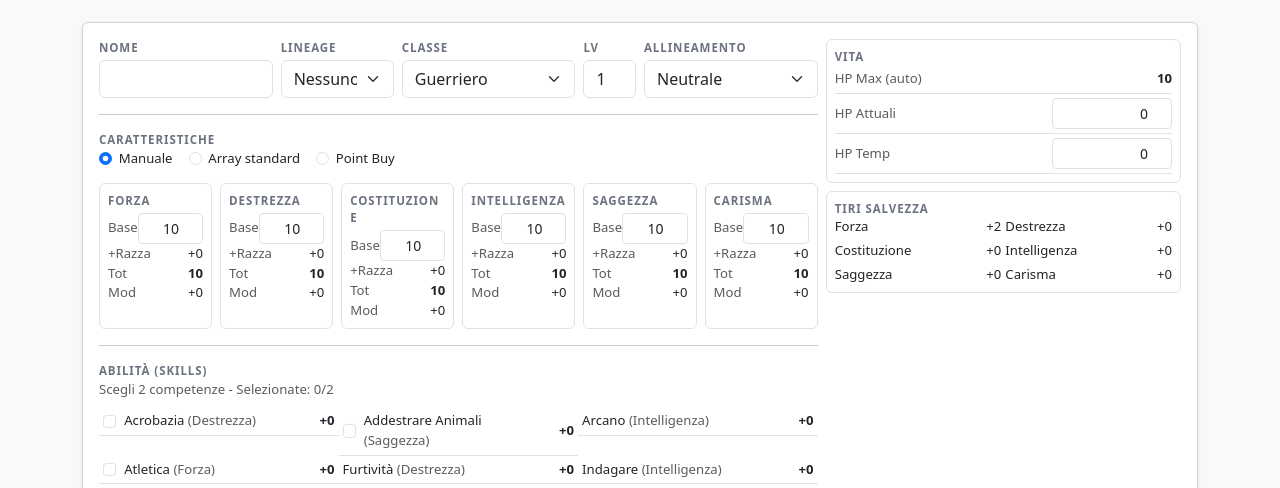
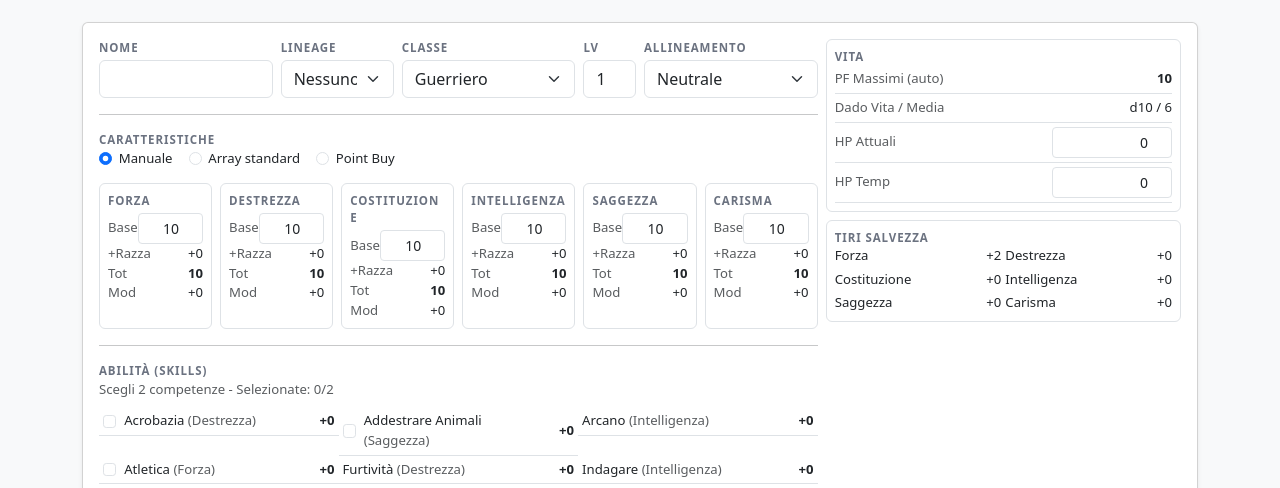
Before and after one commit to mixman1978/dnd-sheet, a Flask app: page / in a window 1280 px wide. Shown: the part 58-546 px from the top of the page. Run offline with Flask 3, Linux system fonts and the light colour scheme; data comes from the database, SQL or seed files in the repository; tables that the repository leaves empty hold one stand-in row (values such as "Sample post"); some libraries are stand-ins or nearby versions.

Commit message:
Add automatic HP max and over-max visual warning

```diff
--- a/app.py
+++ b/app.py
@@ -36,8 +36,6 @@ from engine.calc import (
     ability_mod,
     proficiency_bonus,
     total_stats,
-    hp_max,
-    hit_die,
     class_skill_choices,
     saving_throws,
     spellcasting_ability,
@@ -88,6 +86,21 @@ ALLOWED_SHIELD_BY_CLASS = {
     "Bardo": False,
 }
 
+HIT_DIE_BY_CLASS = {
+    "Barbaro": 12,
+    "Guerriero": 10,
+    "Paladino": 10,
+    "Ranger": 10,
+    "Bardo": 8,
+    "Chierico": 8,
+    "Druido": 8,
+    "Monaco": 8,
+    "Ladro": 8,
+    "Warlock": 8,
+    "Stregone": 6,
+    "Mago": 6,
+}
+
 def new_pg() -> dict:
     return json.loads(json.dumps(DEFAULT_PG, ensure_ascii=False))
 
@@ -218,6 +231,14 @@ def point_buy_cost(stats: dict) -> int | None:
             return None
         total += cost
     return total
+
+
+def hp_max_average(level: int, con_mod: int, hit_die: int) -> int:
+    if level <= 0:
+        return 0
+    first = hit_die + con_mod
+    per_level = ((hit_die // 2) + 1) + con_mod
+    return first + max(0, level - 1) * per_level
 
 
 def build_sheet_context(pg: dict, allowed_skills: list[str] | None = None, choose_n: int = 0) -> dict:
@@ -254,7 +275,10 @@ def build_sheet_context(pg: dict, allowed_skills: list[str] | None = None, choos
         )
 
     con_mod = mods["cos"]
-    hpmax = int(hp_max(pg.get("level") or 1, pg.get("classe"), con_mod, "medio"))
+    class_name = pg.get("classe")
+    class_hit_die = HIT_DIE_BY_CLASS.get(class_name) if isinstance(class_name, str) else None
+    level = int(pg.get("level") or 1)
+    hp_max_auto = hp_max_average(level, con_mod, class_hit_die) if class_hit_die else None
 
     allowed_armor = ALLOWED_ARMOR_BY_CLASS.get(pg.get("classe"), ["none", "light", "medium", "heavy"])
     shield_allowed = ALLOWED_SHIELD_BY_CLASS.get(pg.get("classe"), True)
@@ -317,7 +341,15 @@ def build_sheet_context(pg: dict, allowed_skills: list[str] | None = None, choos
         "initiative": initiative,
         "ac": ac,
         "dex_mod": dex_mod,
-        "hpmax": hpmax,
+        "hpmax": hp_max_auto,
+        "hp": {
+            "max_auto": hp_max_auto,
+            "current": pg.get("hp_current", 0),
+            "temp": pg.get("hp_temp", 0),
+            "hit_die": class_hit_die,
+            "con_mod": con_mod,
+            "per_level_avg": ((class_hit_die // 2) + 1) if class_hit_die else None,
+        },
         "melee_attack_bonus": melee_attack_bonus,
         "ranged_attack_bonus": ranged_attack_bonus,
         "allowed_armor": allowed_armor,
@@ -325,7 +357,7 @@ def build_sheet_context(pg: dict, allowed_skills: list[str] | None = None, choos
         "choose_n": int(choose_n or 0),
         "allowed_skills": allowed,
         "speed_auto": 9,
-        "hit_die": hit_die(pg.get("classe")),
+        "hit_die": class_hit_die,
     }
 
 
--- a/templates/index.html
+++ b/templates/index.html
@@ -288,7 +288,7 @@
                 <div class="col-12 col-md-6">
                   <div class="d-flex justify-content-between align-items-center py-1 border-bottom">
                     <div class="text-muted">Dado Vita</div>
-                    <div class="mono fw-bold">d{{ sheet.hit_die }}</div>
+                    <div class="mono fw-bold">{% if sheet.hit_die %}d{{ sheet.hit_die }}{% else %}-{% endif %}</div>
                   </div>
                 </div>
                 <div class="col-12 col-md-6 ps-md-2">
@@ -487,14 +487,33 @@
           <div class="row g-0">
             <div class="col-12">
               <div class="d-flex justify-content-between align-items-center py-1 border-bottom">
-                <div class="text-muted">HP Max (auto)</div>
-                <div class="mono fw-bold">{{ sheet.hpmax }}</div>
+                <div class="text-muted">PF Massimi (auto)</div>
+                <div class="mono fw-bold">{{ sheet.hp.max_auto if sheet.hp.max_auto is not none else "-" }}</div>
               </div>
             </div>
             <div class="col-12">
               <div class="d-flex justify-content-between align-items-center py-1 border-bottom">
-                <div class="text-muted">HP Attuali</div>
-                <input class="form-control form-control-sm mono text-end" style="max-width:120px"
+                <div class="text-muted">Dado Vita / Media</div>
+                <div class="mono">
+                  {% if sheet.hp.hit_die %}
+                    d{{ sheet.hp.hit_die }} / {{ sheet.hp.per_level_avg }}
+                  {% else %}
+                    -
+                  {% endif %}
+                </div>
+              </div>
+            </div>
+            <div class="col-12">
+              {% set hp_over = (sheet.hp.max_auto is not none) and (sheet.hp.current|int > sheet.hp.max_auto|int) %}
+              {% set hp_excess = (sheet.hp.current|int - sheet.hp.max_auto|int) if hp_over else 0 %}
+              <div class="d-flex justify-content-between align-items-center py-1 border-bottom">
+                <div class="text-muted {% if hp_over %}text-danger{% endif %}">
+                  HP Attuali
+                  {% if hp_over %}
+                    <span class="badge text-bg-danger ms-2">+{{ hp_excess }} oltre max</span>
+                  {% endif %}
+                </div>
+                <input class="form-control form-control-sm mono text-end {% if hp_over %}border-danger text-danger{% endif %}" style="max-width:120px"
                   type="number" min="0" max="999" name="hp_current" value="{{ pg.hp_current }}"
                   onchange="this.form.submit()" onblur="this.form.submit()"
                   onkeydown="if(event.key==='Enter'){event.preventDefault(); this.form.submit();}">
```
